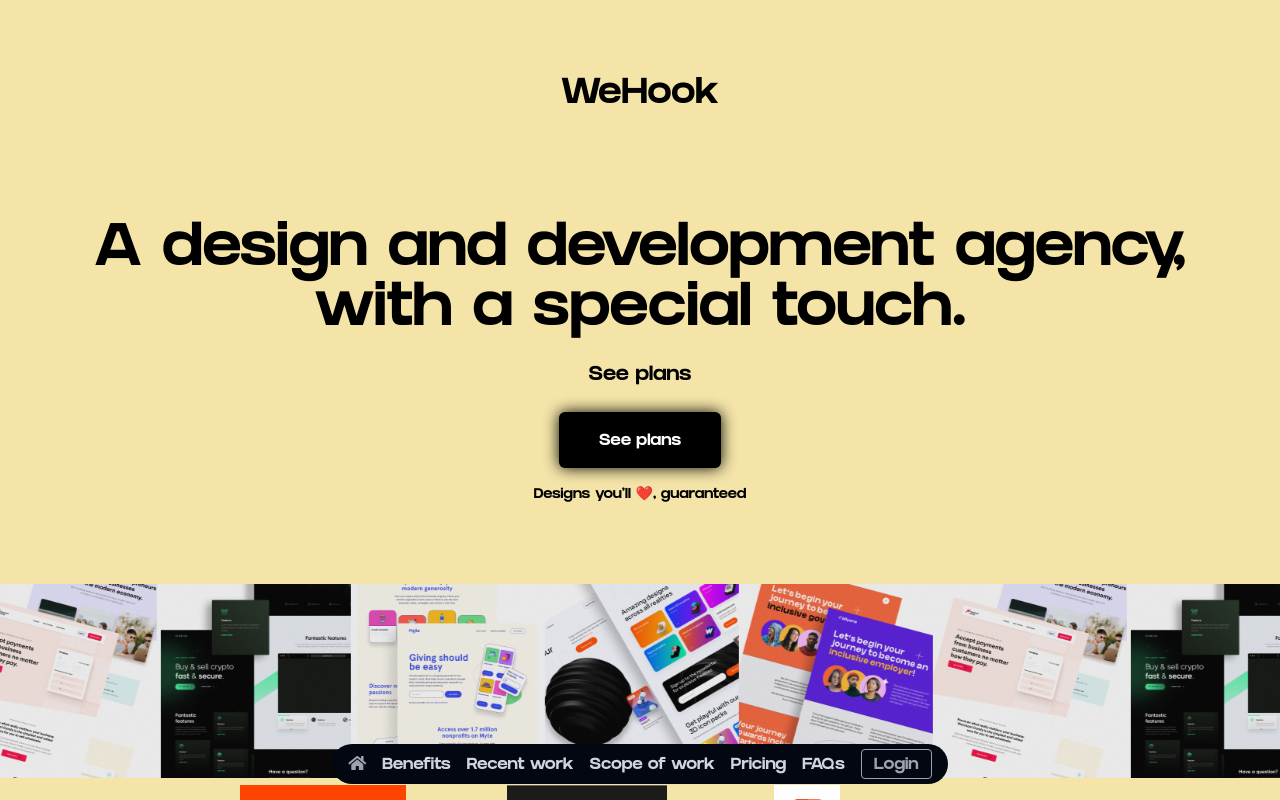
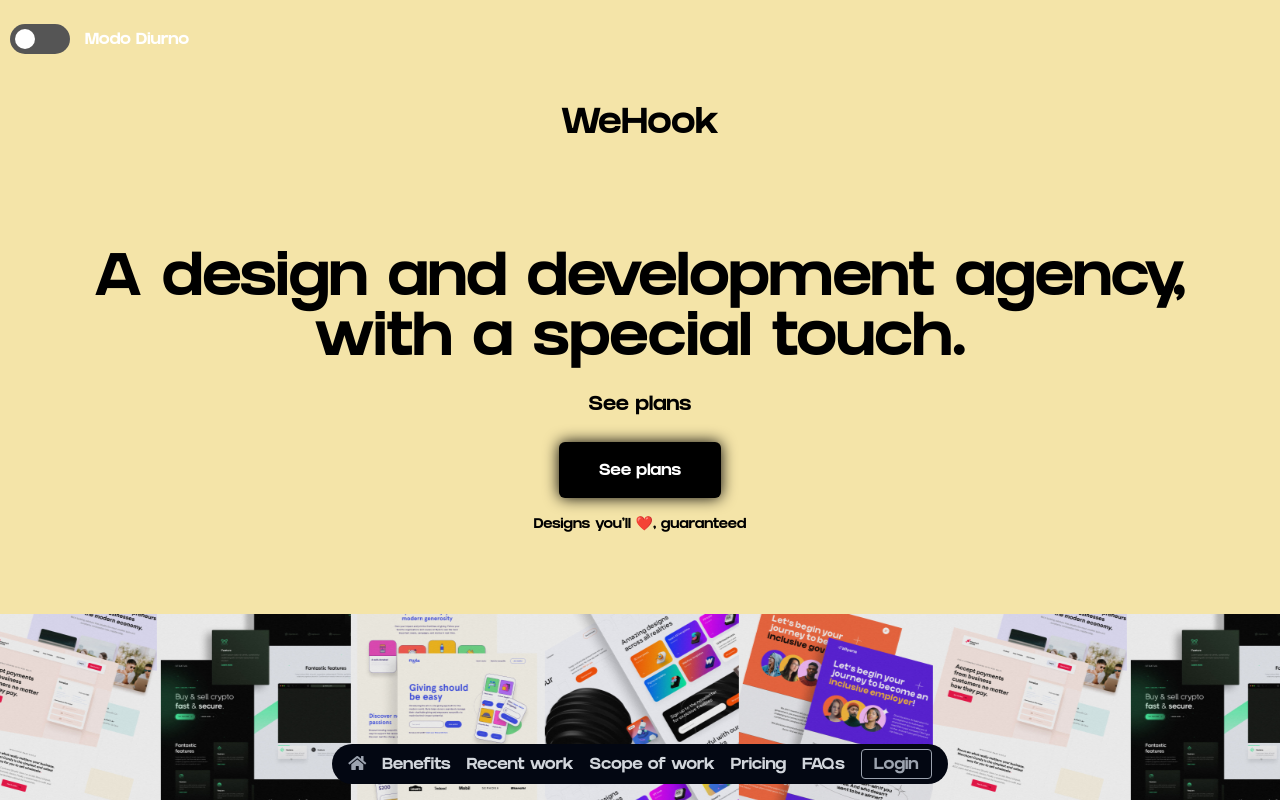
Before and after one commit to Mixlife2/Turboweb, a React (Create React App) app: page / in a window 1280 px wide. Shown: the top 800 px of the page. Built offline with nearby package versions, Linux system fonts and the light colour scheme.

Commit message:
nightmode

```diff
--- a/src/App.css
+++ b/src/App.css
@@ -7,6 +7,16 @@ body {
   margin: 0;
   padding: 0;
   font-family: 'Grifter', sans-serif; /* Cambia a tu nueva fuente */
+}
+
+.dark-mode {
+  /* Estilos específicos para el modo oscuro */
+  background-color: #1a1a1a;
+  color: #ffffff;
+}
+
+.light-mode {
+  /* Estilos específicos para el modo diurno */
   background-color: #f4e4a8;
   color: #000000;
 }
--- a/src/App.js
+++ b/src/App.js
@@ -4,7 +4,7 @@ import { BrowserRouter as Router, Route, Routes } from 'react-router-dom';
 import "slick-carousel/slick/slick.css";
 import "slick-carousel/slick/slick-theme.css";
 
-
+import DarkModeToggle from './components/DarkModeToggle/DarkModeToggle';
 import Navbar from './components/NavBar/NavBar';
 import HeaderSection from './components/HeaderSection/HeaderSection';
 import BannerSlider from './components/BannerSlider/BannerSlider';
@@ -34,11 +34,13 @@ import image5 from './assets/images/carousel5.jpg';
 
 function App() {
   const images = [image1, image2, image3, image4, image5];
+  const [isDarkMode, setIsDarkMode] = React.useState(false);
 
   return (
-    <div className="">
+    <div className={`app ${isDarkMode ? 'dark-mode' : 'light-mode'}`}>
       <Router>
         <header className="flex justify-between items-center py-6">
+          <DarkModeToggle setIsDarkMode={setIsDarkMode} />
           <Navbar />
         </header>
 
--- a/src/components/ApplicationSection/ApplicationSection.css
+++ b/src/components/ApplicationSection/ApplicationSection.css
@@ -0,0 +1,4 @@
+#scope-of-work {
+    background-color: var(--background-color-light);
+    color: var(--text-color-light);
+  }
--- a/src/components/ApplicationSection/ApplicationSection.js
+++ b/src/components/ApplicationSection/ApplicationSection.js
@@ -1,5 +1,6 @@
 import React from 'react';
 import Item from '../Item/Item';
+import './ApplicationSection.css'
 
 const ApplicationsSection = () => {
   return (
--- /dev/null
+++ b/src/components/DarkModeToggle/DarkModeToggle.css
@@ -0,0 +1,66 @@
+/* DarkModeToggle.css */
+.dark-mode-toggle {
+    display: flex;
+    align-items: center;
+    color: #ffffff;
+  }
+
+  .dark-mode-toggle label {
+    margin: 0;
+    padding: 0;
+    position: relative;
+    display: flex;
+    align-items: center;
+  }
+
+  .dark-mode-toggle input {
+    height: 0;
+    width: 0;
+    visibility: hidden;
+  }
+
+  /* Nuevo estilo del interruptor */
+  .dark-mode-toggle .slider {
+    position: relative;
+    width: 60px;
+    height: 30px;
+    background-color: #555;
+    border-radius: 15px;
+    margin: 0 10px;
+    cursor: pointer;
+    transition: background-color 0.3s;
+  }
+
+  .dark-mode-toggle .slider:before {
+    content: "";
+    height: 20px;
+    width: 20px;
+    position: absolute;
+    left: 5px;
+    bottom: 5px;
+    background-color: #fff;
+    border-radius: 50%;
+    transition: transform 0.3s;
+  }
+
+  .dark-mode-toggle input:checked + .slider {
+    background-color: #6fcf97;
+  }
+
+  .dark-mode-toggle input:checked + .slider:before {
+    transform: translateX(30px);
+  }
+
+  /* Nuevo estilo para el texto */
+  .dark-mode-toggle span {
+    padding: 0 5px; /* Ajusta el espaciado */
+    z-index: 1; /* Coloca el texto sobre el slider */
+  }
+
+  .dark-mode-toggle input:checked + .slider + span {
+    color: #000000; /* Color del texto para el modo diurno */
+  }
+
+  .dark-mode-toggle input:not(:checked) + .slider + span {
+    color: #ffffff; /* Color del texto para el modo nocturno */
+  }
--- /dev/null
+++ b/src/components/DarkModeToggle/DarkModeToggle.js
@@ -0,0 +1,31 @@
+// DarkModeToggle.js
+import React, { useState, useEffect } from 'react';
+import './DarkModeToggle.css';
+
+const DarkModeToggle = ({ setIsDarkMode }) => {
+  const [isDarkMode, setLocalIsDarkMode] = useState(false);
+
+  useEffect(() => {
+    const storedMode = localStorage.getItem('darkMode');
+    setLocalIsDarkMode(storedMode === 'true');
+  }, []);
+
+  const toggleDarkMode = () => {
+    const newMode = !isDarkMode;
+    setLocalIsDarkMode(newMode);
+    localStorage.setItem('darkMode', newMode);
+    setIsDarkMode(newMode);
+  };
+
+  return (
+    <div className="dark-mode-toggle">
+      <label className="switch">
+        <input type="checkbox" checked={isDarkMode} onChange={toggleDarkMode} />
+        <span className="slider round"></span>
+      </label>
+      <span>{isDarkMode ? 'Modo Oscuro' : 'Modo Diurno'}</span>
+    </div>
+  );
+};
+
+export default DarkModeToggle;
```
Lines whose indentation alone changed are shown as unchanged.
